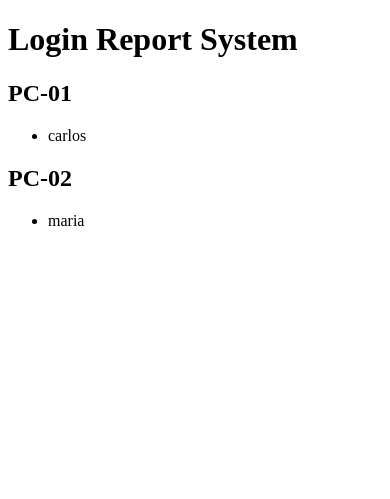
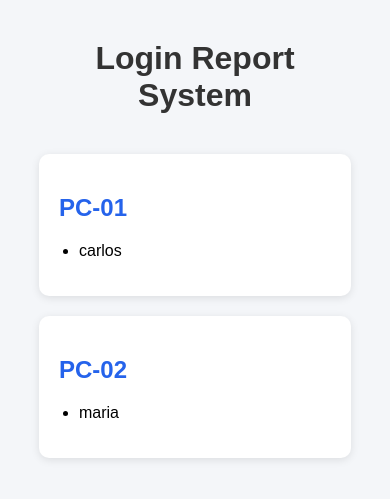
Before and after one commit to HarolTorrado73/login-report-system, a Flask app: page / in a window 390 px wide. Shown: the top 499 px of the page. Run offline with Flask 3, Linux system fonts and the light colour scheme.

Commit message:
Add responsive dashboard styling for login reports

```diff
--- a/app/static/css/style.css
+++ b/app/static/css/style.css
@@ -0,0 +1,37 @@
+body {
+    margin: 0;
+    padding: 0;
+    font-family: Arial, sans-serif;
+    background-color: #f4f6f9;
+}
+
+.container {
+    width: 80%;
+    margin: 40px auto;
+}
+
+h1 {
+    text-align: center;
+    color: #333;
+    margin-bottom: 40px;
+}
+
+.machine-card {
+    background-color: white;
+    padding: 20px;
+    margin-bottom: 20px;
+    border-radius: 10px;
+    box-shadow: 0 2px 8px rgba(0, 0, 0, 0.1);
+}
+
+.machine-card h2 {
+    color: #2563eb;
+}
+
+.machine-card ul {
+    padding-left: 20px;
+}
+
+.machine-card li {
+    margin-bottom: 8px;
+}
--- a/app/templates/index.html
+++ b/app/templates/index.html
@@ -4,14 +4,22 @@
     <meta charset="UTF-8">
     <meta name="viewport" content="width=device-width, initial-scale=1.0">
     <title>Login Report System</title>
+
+    <link
+        rel="stylesheet"
+        href="{{ url_for('static', filename='css/style.css') }}"
+    >
 </head>
 <body>
+
+    <div class="container">
 
         <h1>Login Report System</h1>
 
         {% for machine, users in report.items() %}
 
-        <div>
+            <div class="machine-card">
+
                 <h2>{{ machine }}</h2>
 
                 <ul>
@@ -19,9 +27,12 @@
                         <li>{{ user }}</li>
                     {% endfor %}
                 </ul>
+
             </div>
 
         {% endfor %}
 
+    </div>
+
 </body>
 </html>
```
Lines whose indentation alone changed are shown as unchanged.
